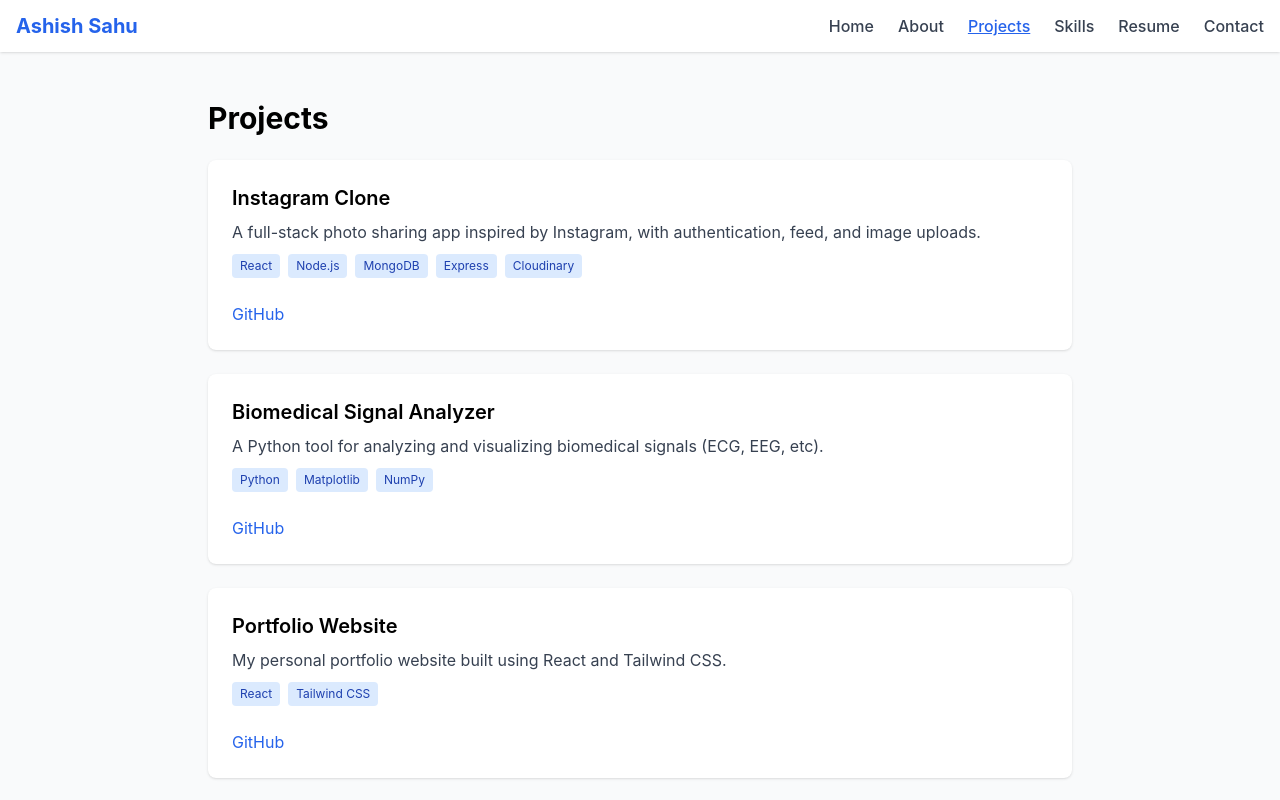
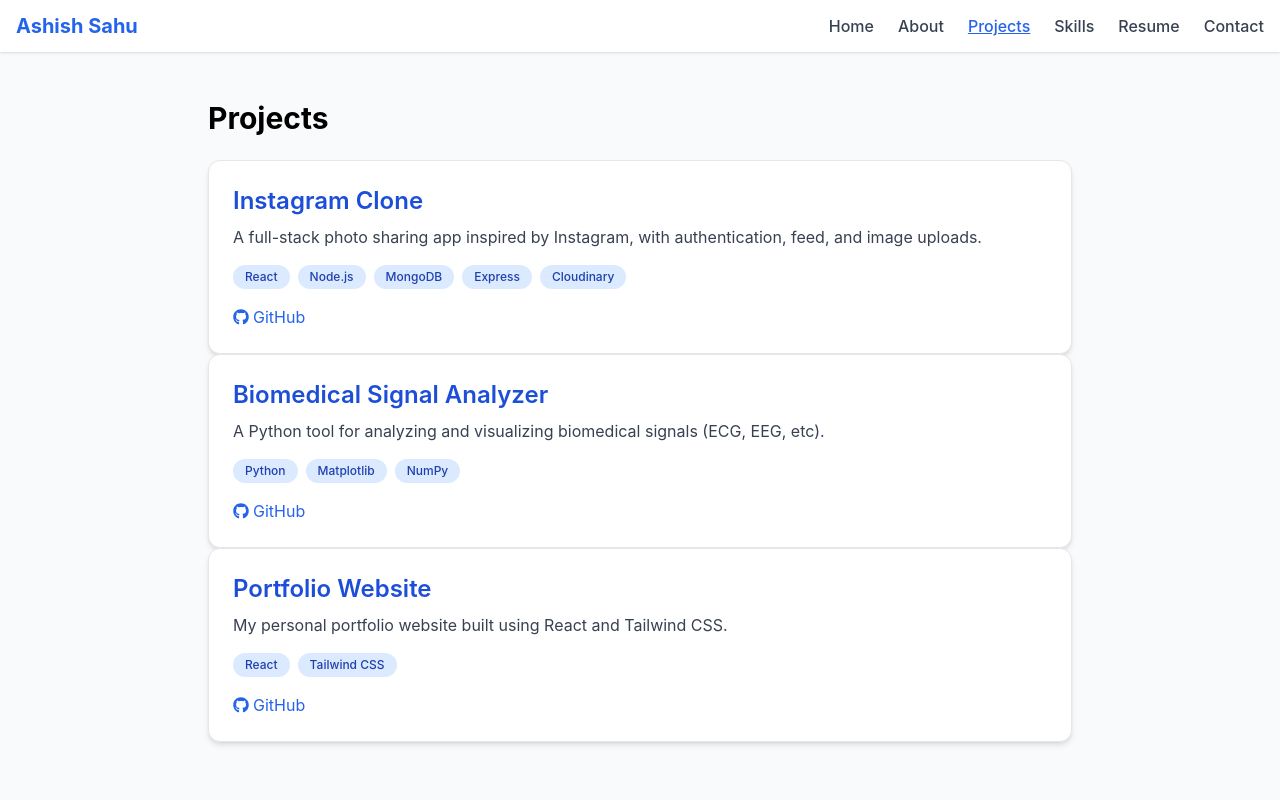
Before and after one commit to Ashish-s2/My-portfolio, a React (Create React App) app: page /projects in a window 1280 px wide. Shown: the top 800 px of the page. Built offline with nearby package versions, Linux system fonts and the light colour scheme.

Commit message:
Update ProjectCard.js

```diff
--- a/src/components/ProjectCard.js
+++ b/src/components/ProjectCard.js
@@ -1,22 +1,53 @@
 import React from "react";
+import { FaGithub, FaExternalLinkAlt } from "react-icons/fa";
 
-function ProjectCard({ title, description, github, demo, tech }) {
+function ProjectCard({ title, description, github, demo, tech, image }) {
   return (
-    <div className="bg-white rounded-lg shadow p-6 mb-6">
-      <h3 className="text-xl font-semibold mb-2">{title}</h3>
-      <p className="text-gray-700 mb-2">{description}</p>
-      <div className="mb-4">
+    <div className="bg-white border border-gray-200 rounded-xl shadow-md hover:shadow-2xl transition duration-300 transform hover:-translate-y-1 hover:scale-[1.02] overflow-hidden">
+      {image && (
+        <img
+          src={image}
+          alt={title}
+          className="w-full h-48 object-cover border-b"
+        />
+      )}
+      <div className="p-6">
+        <h3 className="text-2xl font-semibold mb-2 text-blue-700">{title}</h3>
+        <p className="text-gray-700 mb-4">{description}</p>
+
+        <div className="flex flex-wrap gap-2 mb-4">
           {tech.map((t) => (
-          <span key={t} className="inline-block bg-blue-100 text-blue-800 text-xs px-2 py-1 rounded mr-2 mb-2">{t}</span>
+            <span
+              key={t}
+              className="bg-blue-100 text-blue-800 text-xs px-3 py-1 rounded-full font-medium"
+            >
+              {t}
+            </span>
           ))}
         </div>
-      <div className="space-x-4">
+
+        <div className="flex gap-4">
           {github && (
-          <a href={github} target="_blank" rel="noopener noreferrer" className="text-blue-600 hover:underline">GitHub</a>
+            <a
+              href={github}
+              target="_blank"
+              rel="noopener noreferrer"
+              className="text-blue-600 hover:text-blue-800 flex items-center gap-1"
+            >
+              <FaGithub /> GitHub
+            </a>
           )}
           {demo && (
-          <a href={demo} target="_blank" rel="noopener noreferrer" className="text-blue-600 hover:underline">Live Demo</a>
+            <a
+              href={demo}
+              target="_blank"
+              rel="noopener noreferrer"
+              className="text-blue-600 hover:text-blue-800 flex items-center gap-1"
+            >
+              <FaExternalLinkAlt /> Live Demo
+            </a>
           )}
+        </div>
       </div>
     </div>
   );
```
Lines whose indentation alone changed are shown as unchanged.
